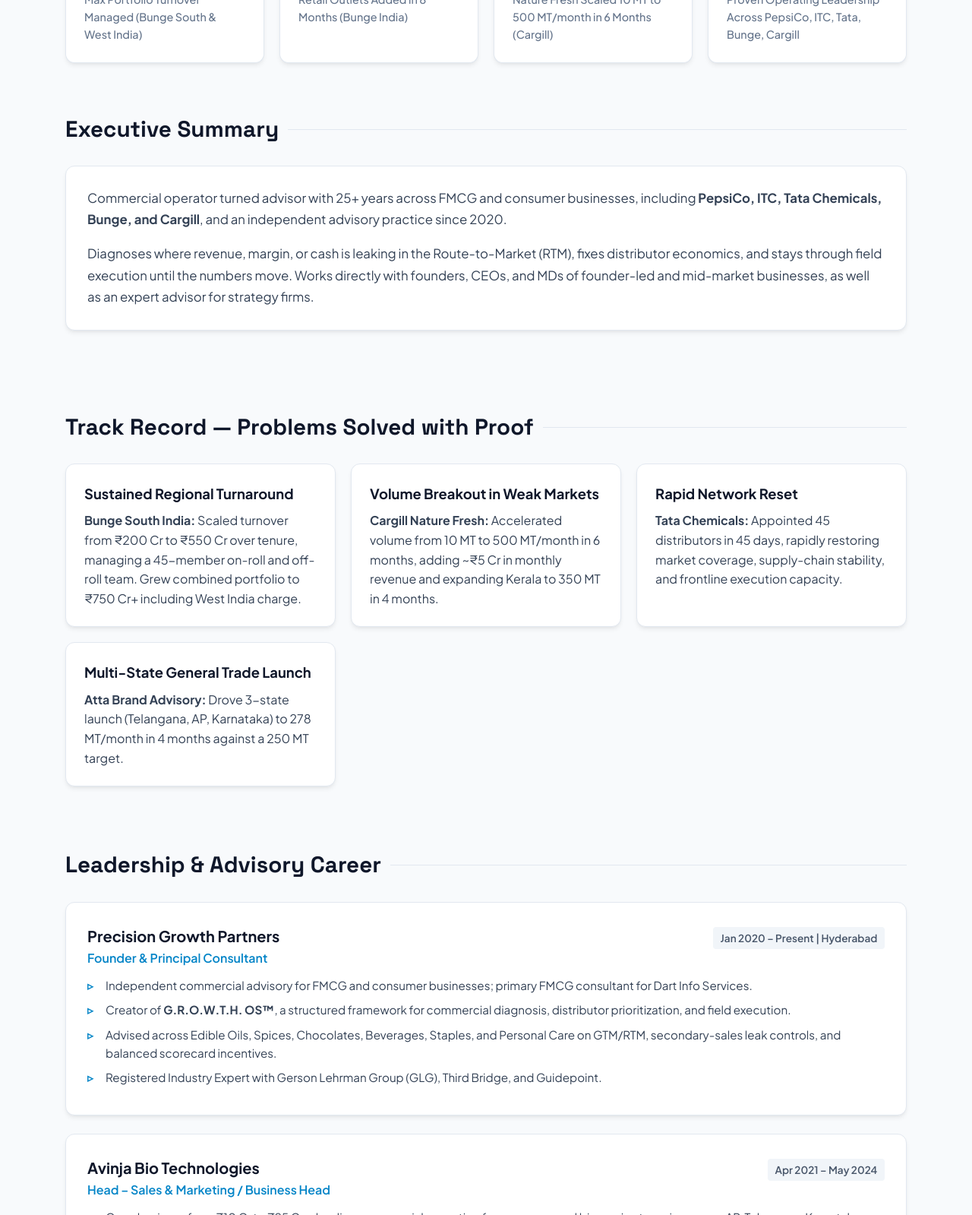
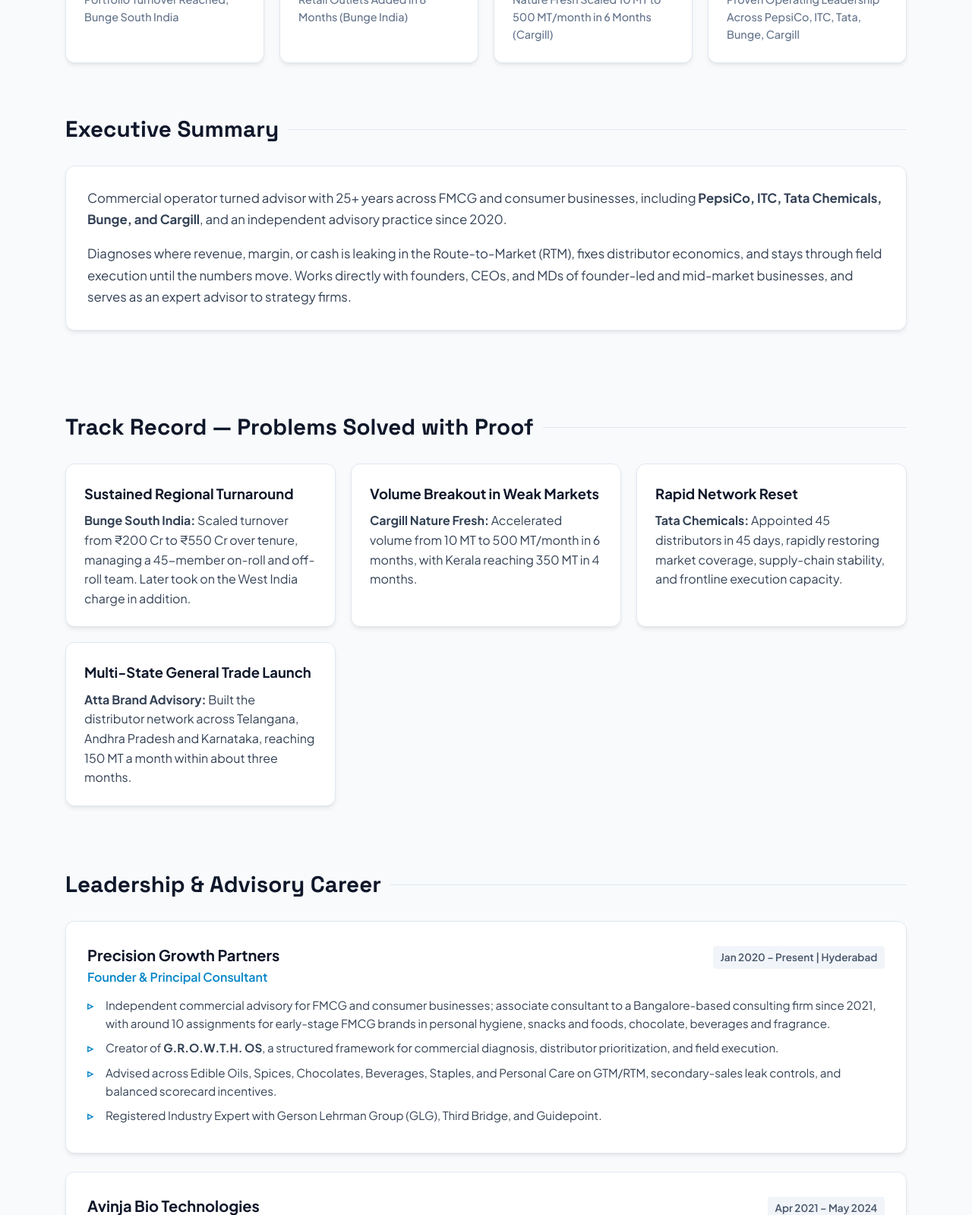
Before and after one commit to dravikiran1022/dravikiran1022.github.io, a plain HTML site: page index.html in a window 1280 px wide. Shown: the part 678-2277 px from the top of the page at 76% size. Drawn offline with Linux system fonts and the light colour scheme.

Commit message:
Update index.html

```diff
--- a/index.html
+++ b/index.html
@@ -347,8 +347,8 @@
     <div class="metrics-section">
       <div class="metrics-grid">
         <div class="metric-card">
-          <div class="metric-value">₹750 Cr+</div>
-          <div class="metric-label">Max Portfolio Turnover Managed (Bunge South & West India)</div>
+          <div class="metric-value">₹550 Cr</div>
+          <div class="metric-label">Portfolio Turnover Reached, Bunge South India</div>
         </div>
         <div class="metric-card">
           <div class="metric-value">53,000</div>
@@ -373,7 +373,7 @@
           Commercial operator turned advisor with 25+ years across FMCG and consumer businesses, including <strong>PepsiCo, ITC, Tata Chemicals, Bunge, and Cargill</strong>, and an independent advisory practice since 2020.
         </p>
         <p style="font-size: 1.05rem; line-height: 1.7;">
-          Diagnoses where revenue, margin, or cash is leaking in the Route-to-Market (RTM), fixes distributor economics, and stays through field execution until the numbers move. Works directly with founders, CEOs, and MDs of founder-led and mid-market businesses, as well as an expert advisor for strategy firms.
+          Diagnoses where revenue, margin, or cash is leaking in the Route-to-Market (RTM), fixes distributor economics, and stays through field execution until the numbers move. Works directly with founders, CEOs, and MDs of founder-led and mid-market businesses, and serves as an expert advisor to strategy firms.
         </p>
       </div>
     </section>
@@ -384,11 +384,11 @@
       <div class="framework-grid">
         <div class="framework-card">
           <h3>Sustained Regional Turnaround</h3>
-          <p><strong>Bunge South India:</strong> Scaled turnover from ₹200 Cr to ₹550 Cr over tenure, managing a 45-member on-roll and off-roll team. Grew combined portfolio to ₹750 Cr+ including West India charge.</p>
+          <p><strong>Bunge South India:</strong> Scaled turnover from ₹200 Cr to ₹550 Cr over tenure, managing a 45-member on-roll and off-roll team. Later took on the West India charge in addition.</p>
         </div>
         <div class="framework-card">
           <h3>Volume Breakout in Weak Markets</h3>
-          <p><strong>Cargill Nature Fresh:</strong> Accelerated volume from 10 MT to 500 MT/month in 6 months, adding ~₹5 Cr in monthly revenue and expanding Kerala to 350 MT in 4 months.</p>
+          <p><strong>Cargill Nature Fresh:</strong> Accelerated volume from 10 MT to 500 MT/month in 6 months, with Kerala reaching 350 MT in 4 months.</p>
         </div>
         <div class="framework-card">
           <h3>Rapid Network Reset</h3>
@@ -396,7 +396,7 @@
         </div>
         <div class="framework-card">
           <h3>Multi-State General Trade Launch</h3>
-          <p><strong>Atta Brand Advisory:</strong> Drove 3-state launch (Telangana, AP, Karnataka) to 278 MT/month in 4 months against a 250 MT target.</p>
+          <p><strong>Atta Brand Advisory:</strong> Built the distributor network across Telangana, Andhra Pradesh and Karnataka, reaching 150 MT a month within about three months.</p>
         </div>
       </div>
     </section>
@@ -415,8 +415,8 @@
           <div class="role-badge">Jan 2020 – Present | Hyderabad</div>
         </div>
         <ul class="bullet-list">
-          <li>Independent commercial advisory for FMCG and consumer businesses; primary FMCG consultant for Dart Info Services.</li>
-          <li>Creator of <strong>G.R.O.W.T.H. OS™</strong>, a structured framework for commercial diagnosis, distributor prioritization, and field execution.</li>
+          <li>Independent commercial advisory for FMCG and consumer businesses; associate consultant to a Bangalore-based consulting firm since 2021, with around 10 assignments for early-stage FMCG brands in personal hygiene, snacks and foods, chocolate, beverages and fragrance.</li>
+          <li>Creator of <strong>G.R.O.W.T.H. OS</strong>, a structured framework for commercial diagnosis, distributor prioritization, and field execution.</li>
           <li>Advised across Edible Oils, Spices, Chocolates, Beverages, Staples, and Personal Care on GTM/RTM, secondary-sales leak controls, and balanced scorecard incentives.</li>
           <li>Registered Industry Expert with Gerson Lehrman Group (GLG), Third Bridge, and Guidepoint.</li>
         </ul>
@@ -433,7 +433,7 @@
         </div>
         <ul class="bullet-list">
           <li>Grew business from ₹10 Cr to ₹25 Cr+, leading commercial execution for consumer and bio-agri categories across AP, Telangana, Karnataka, Tamil Nadu, Maharashtra, and Punjab.</li>
-          <li>Raised customer loyalty by 30%, repeat purchase by 20%, and localized campaign effectiveness by 35%.</li>
+          <li>Continued with the founders in an honorary capacity after May 2024, presenting the commercial growth plan to prospective lenders and investors, until the business closed in August 2026.</li>
         </ul>
       </div>
 
@@ -480,7 +480,7 @@
         <ul class="bullet-list">
           <li><strong>Tata Chemicals:</strong> Appointed 45 distributors in 45 days, rapidly restoring market coverage.</li>
           <li><strong>ITC Limited:</strong> Delivered 17% growth in established categories, ~60M sticks through channel activation, and ~2,000 MT atta launch in 2 months.</li>
-          <li><strong>PepsiCo India:</strong> Spearheaded institutional channels (including Indian Navy outlets) and market rollouts.</li>
+          <li><strong>PepsiCo India:</strong> Supported market launches and distribution expansion.</li>
         </ul>
       </div>
     </section>
@@ -491,7 +491,7 @@
       <div class="framework-grid">
         <div class="framework-card">
           <h3>1. Commercial Diagnostic Sprint</h3>
-          <p>A focused 2–4 week diagnostic of distributor health, coverage leakage, pricing corridors, and trade spend, culminating in a prioritized roadmap.</p>
+          <p>A focused 2–4 week diagnostic of distributor health, coverage leakage, trade terms, and trade spend, culminating in a prioritized roadmap.</p>
         </div>
         <div class="framework-card">
           <h3>2. Fractional CCO / Commercial Director</h3>
```
